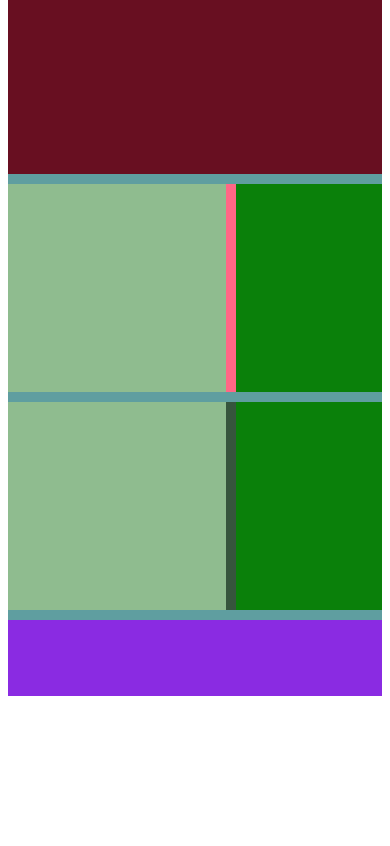
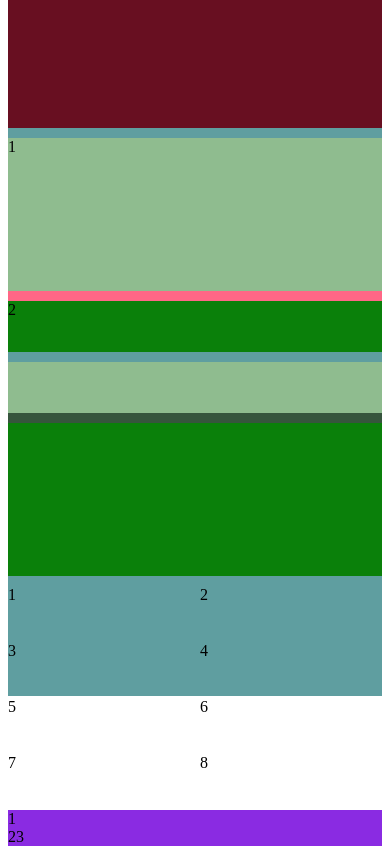
Before and after one commit to eneamuskaj/the-next-web-clone, a plain HTML site: page index.html in a window 390 px wide. Shown: the part 1000-1846 px from the top of the page. Before the commit the page ends 1704 px from the top, so only its background shows below. Drawn offline with Linux system fonts and the light colour scheme.

Commit message:
added media queries

```diff
--- a/index.html
+++ b/index.html
@@ -12,11 +12,11 @@
       <nav class="navbar"></nav>
       <main class="main">
         <section class="section1">
-          <article class="article1"></article>
-          <article class="article2"></article>
-          <article class="article3"></article>
-          <article class="article4"></article>
-          <article class="article5"></article>
+          <article class="article1">1</article>
+          <article class="article2">2</article>
+          <article class="article3">3</article>
+          <article class="article4">4</article>
+          <article class="article5">5</article>
         </section>
         <section class="section2">
           <article>1</article>
@@ -44,8 +44,9 @@
         </section>
         <section class="section5"></section>
         <section class="section6">
-          <article></article>
+          <article>1</article>
           <aside class="aside1">
+            2
             <article></article>
             <article></article>
             <article></article>
@@ -59,8 +60,24 @@
             <article></article>
           </aside>
         </section>
+        <section class="section8">
+          <article>1</article>
+          <article>2</article>
+          <article>3</article>
+          <article>4</article>
+          <article>5</article>
+          <article>6</article>
+          <article>7</article>
+          <article>8</article>
+        </section>
       </main>
-      <footer class="footer"></footer>
+      <footer class="footer">
+        <section class="footer1">1</section>
+        <div class="footer2">
+          <section>2</section>
+          <section>3</section>
+        </div>
+      </footer>
     </div>
   </body>
 </html>
--- a/styles.css
+++ b/styles.css
@@ -11,7 +11,7 @@
   display: grid;
   grid-gap: 10px;
   grid-template-columns: 1fr;
-  grid-template-rows: repeat(7, 1fr);
+  grid-template-rows: repeat(8, 1fr);
 }
 
 /* section 1 styling**************************************** */
@@ -124,9 +124,100 @@
   width: 40%;
 }
 
+/* section 8 styling *********************************** */
+.section8 {
+  display: grid;
+  grid-template-columns: repeat(8, 1fr);
+  grid-gap: 10px;
+}
+
 .navbar {
   background-color: bisque;
 }
+
+/* footer styling *************************************** */
 .footer {
   background-color: blueviolet;
+  display: flex;
 }
+.footer1 {
+  flex-grow: 1;
+}
+.footer2 {
+  flex-grow: 1;
+}
+
+/* media queries */
+
+@media screen and (max-width: 1024px) {
+  .section1 {
+    grid-template-areas:
+      "article1 article1 article1 article1"
+      "article1 article1 article1 article1"
+      "article2 article2 article3 article3"
+      "article4 article4 article5 article5";
+  }
+
+  .section2 {
+    flex-direction: column;
+  }
+  .section3 {
+    grid-template-columns: repeat(2, 1fr);
+    grid-template-rows: repeat(4, 1fr);
+  }
+  .section8 {
+    grid-template-columns: repeat(4, 1fr);
+    grid-template-rows: repeat(2, 1fr);
+  }
+  .footer {
+    flex-direction: column;
+  }
+  .footer2 > * {
+    float: left;
+  }
+}
+
+@media screen and (max-width: 766px) {
+  .section1 {
+    display: flex;
+  }
+  .section1 > * {
+    height: 100%;
+  }
+  .section3 {
+    grid-template-columns: 1fr;
+    grid-template-rows: 8fr;
+  }
+
+  .section6 {
+    background-color: rgb(255, 103, 134);
+    display: flex;
+    flex-direction: column;
+    justify-content: stretch;
+  }
+  .section6 > article {
+    flex: 3;
+    width: 100%;
+  }
+  .section6 > aside {
+    flex: 1;
+    width: 100%;
+  }
+  .section7 {
+    display: flex;
+    flex-direction: column;
+    justify-content: stretch;
+  }
+  .section7 > article {
+    flex: 1;
+    width: 100%;
+  }
+  .section7 > aside {
+    flex: 3;
+    width: 100%;
+  }
+  .section8 {
+    grid-template-columns: repeat(2, 1fr);
+    grid-template-rows: repeat(4, 1fr);
+  }
+}
```
